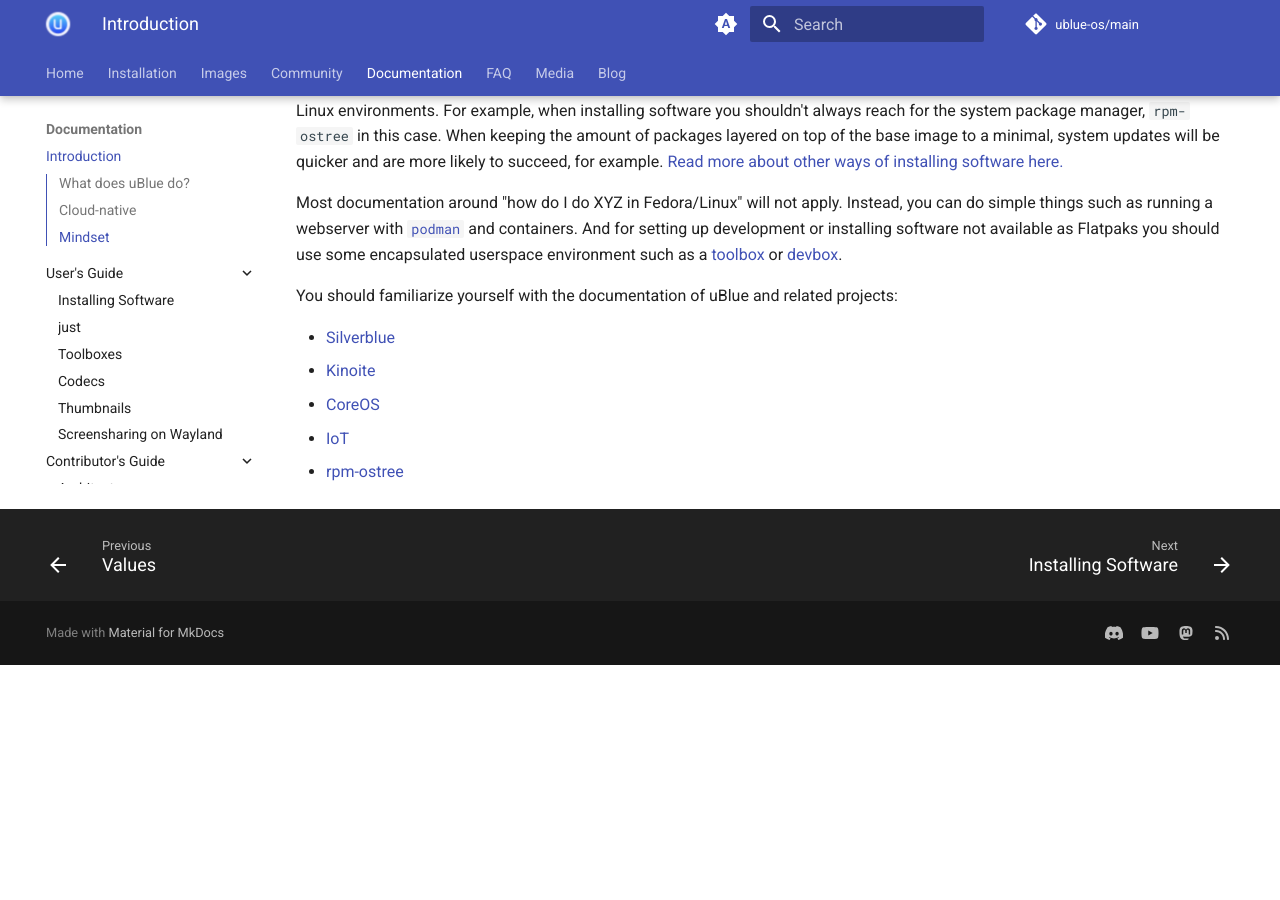
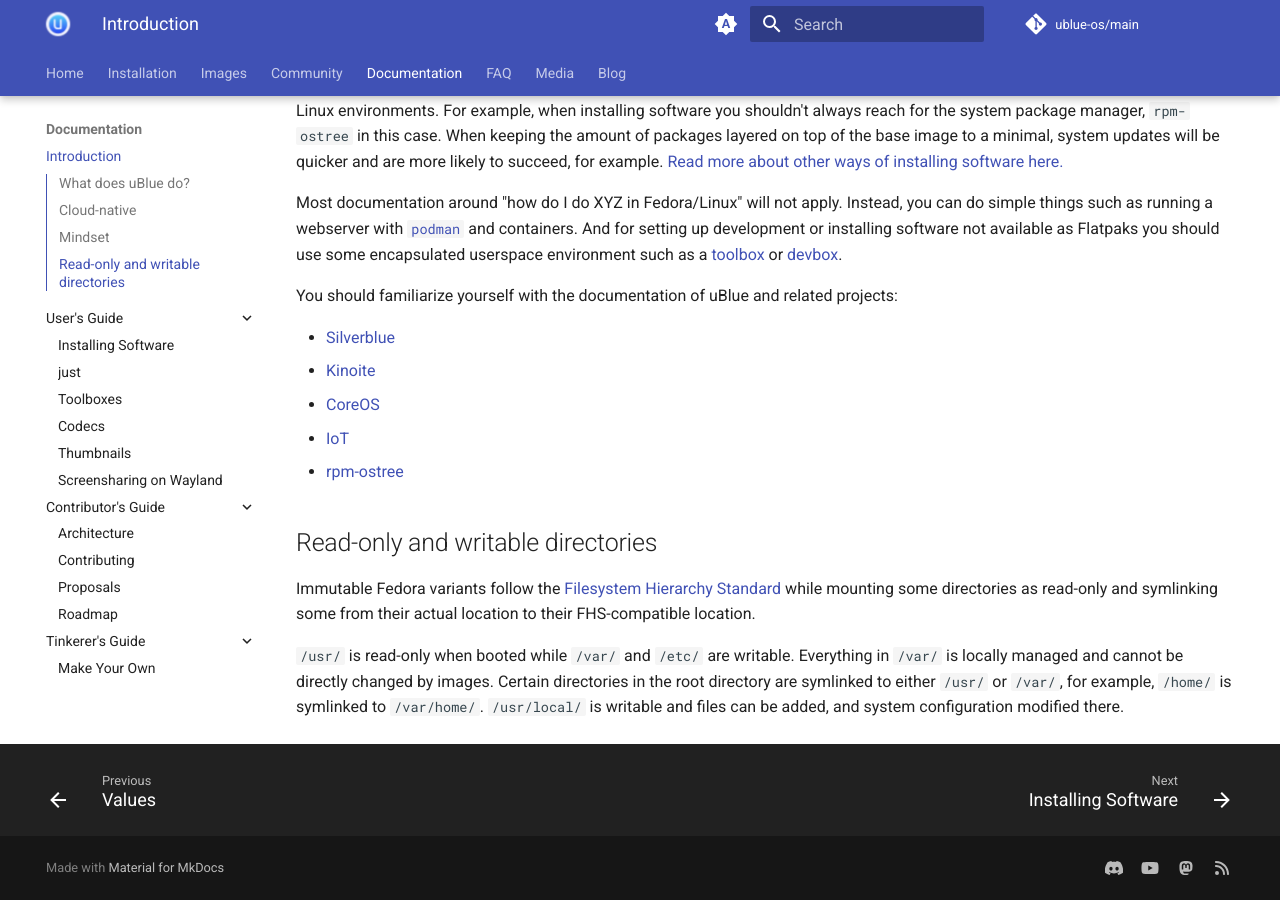
Before and after one commit to ublue-os/website, an MkDocs documentation site: the page built from docs/introduction.md, in a window 1280 px wide and 900 px high, scrolled down 970 px. Built offline with MkDocs 1.6.1 and Material for MkDocs 9.7.7, drawn with Linux system fonts in a browser that asks for light colours; comment, search, counter and statistics services are not loaded; before the commit the page ends 1635 px from its top, so only the background shows below that.

Commit message:
feat: add short section for the dir structure

```diff
--- a/docs/introduction.md
+++ b/docs/introduction.md
@@ -26,3 +26,9 @@ You should familiarize yourself with the documentation of uBlue and related proj
 - [CoreOS](https://docs.fedoraproject.org/en-US/fedora-coreos/)
 - [IoT](https://docs.fedoraproject.org/en-US/iot/)
 - [rpm-ostree](https://coreos.github.io/rpm-ostree/)
+
+## Read-only and writable directories
+
+Immutable Fedora variants follow the [Filesystem Hierarchy Standard](https://en.wikipedia.org/wiki/Filesystem_Hierarchy_Standard) while mounting some directories as read-only and symlinking some from their actual location to their FHS-compatible location.
+
+`/usr/` is read-only when booted while `/var/` and `/etc/` are writable. Everything in `/var/` is locally managed and cannot be directly changed by images. Certain directories in the root directory are symlinked to either `/usr/` or `/var/`, for example, `/home/` is symlinked to `/var/home/`. `/usr/local/` is writable and files can be added, and system configuration modified there.
```
